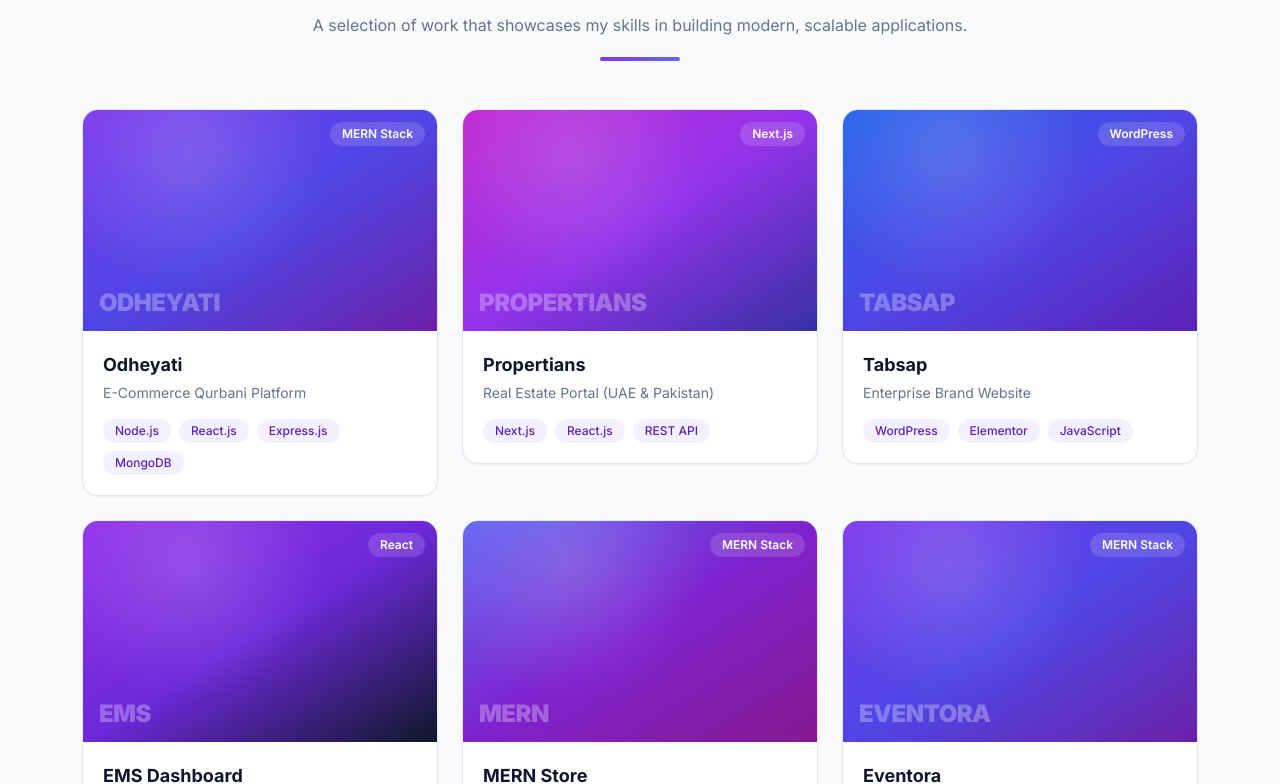
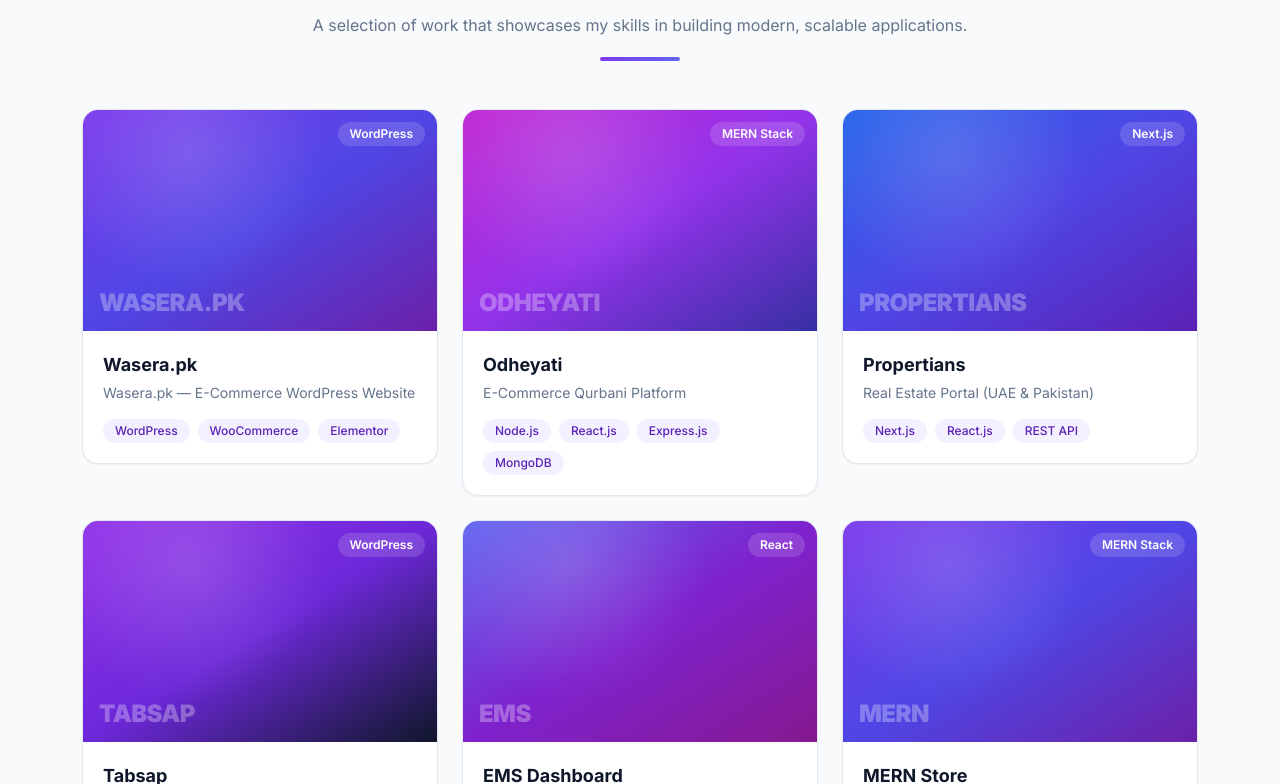
Before and after one commit to javid690/Portfolio, a React (Vite) app: page / in a window 1280 px wide. Shown: the part 2656-3440 px from the top of the page. Built offline with nearby package versions, Linux system fonts and the light colour scheme.

Commit message:
Updated portfolio project with new features

```diff
--- a/src/data.js
+++ b/src/data.js
@@ -156,6 +156,15 @@
 
 export const projects = [
   {
+    title: "Wasera.pk",
+    subtitle: "Wasera.pk — E-Commerce WordPress Website",
+    category: "WordPress",
+    badge: "WordPress",
+    tags: ["WordPress", "WooCommerce", "Elementor"],
+    url: "https://odheyati.com/",
+  },
+
+  {
     title: "Odheyati",
     subtitle: "E-Commerce Qurbani Platform",
     category: "React",
```
